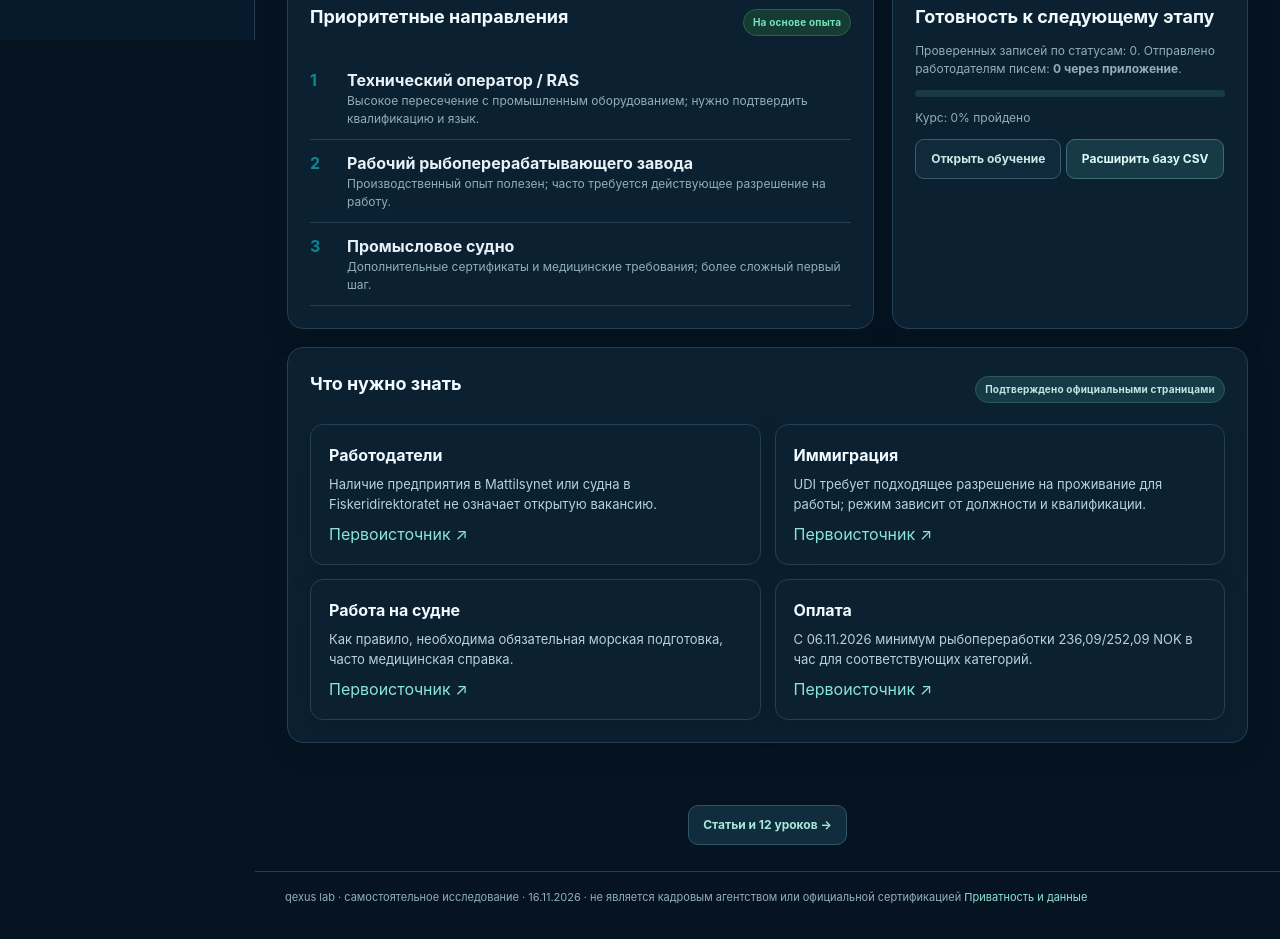
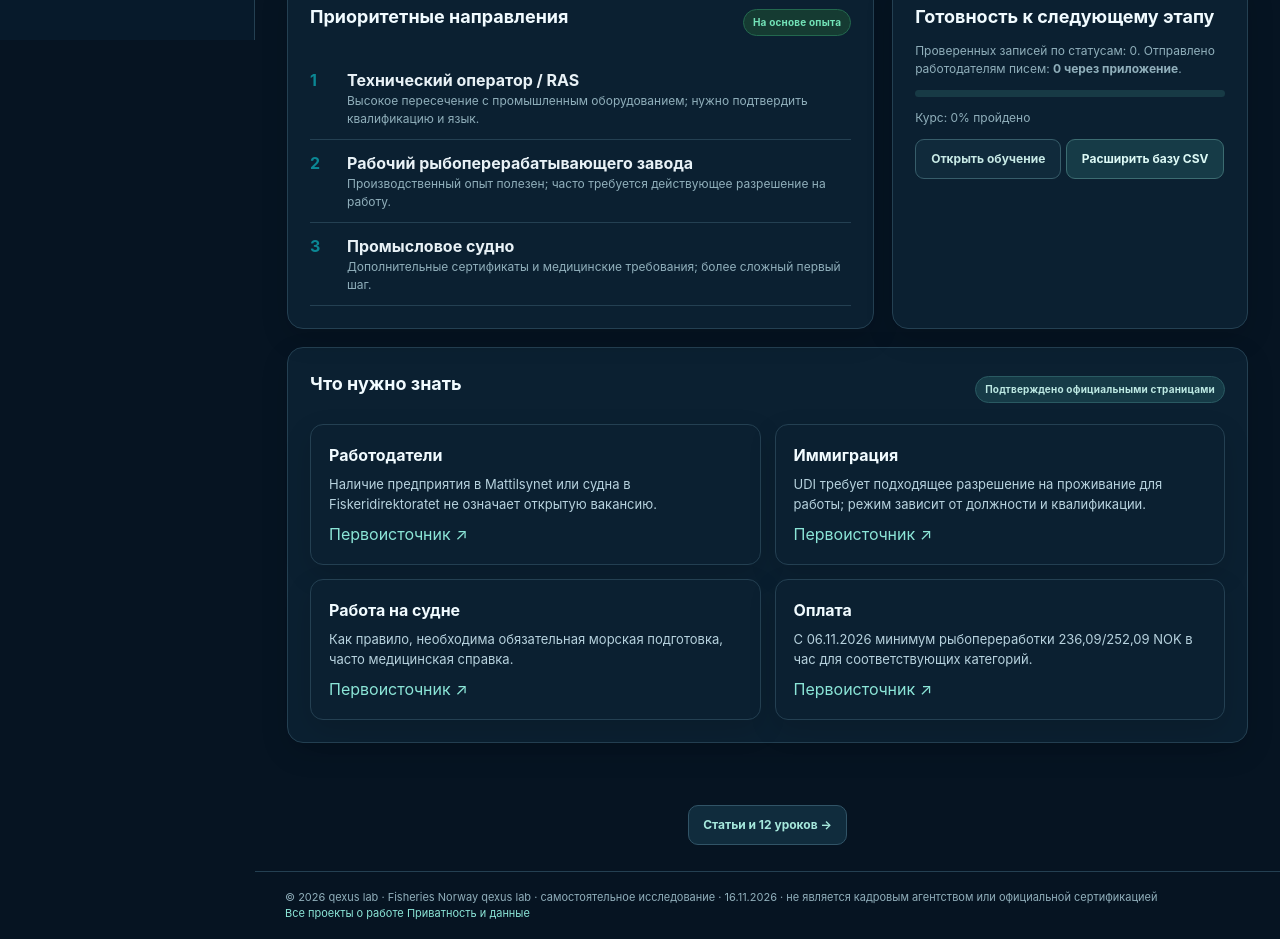
Before and after one commit to qexus/fisheries, a plain HTML site: page public/index.html in a window 1280 px wide. Shown: the part 784-1723 px from the top of the page. Drawn offline with Linux system fonts and the light colour scheme.

Commit message:
style: adopt shared qexus footer and preserve project disclosures

```diff
--- a/public/index.html
+++ b/public/index.html
@@ -16,6 +16,7 @@
 <link rel="stylesheet" href="https://qexus.github.io/shared/fisheries-core.css">
   <link rel="stylesheet" href="https://qexus.github.io/shared/fisheries-router.css">
 <link rel="stylesheet" href="i18n.css">
+<link rel="stylesheet" href="https://qexus.github.io/shared/qx-footer.css">
 
   <link rel="canonical" href="https://qexus.github.io/fisheries/">
 <link rel="alternate" hreflang="ru" href="https://qexus.github.io/fisheries/">
@@ -63,7 +64,18 @@
     <header class="topbar"><button id="menuToggle" aria-label="Открыть меню" aria-controls="sidebar" aria-expanded="false" class="hamburger">☰</button><div class="crumb"><a class="qexus-home crumb-home" href="https://qexus.github.io/work.html">← Поиск работы</a> <span>/</span> <span id="crumb">Обзор</span></div><div class="top-right"><nav class="country-switch" aria-label="Выбор страны"><span class="country-current" aria-current="page">🇳🇴 <span>Норвегия</span></span><a href="https://qexus.github.io/fisheries-ca/">🇨🇦 <span>Канада</span></a></nav><span class="pill version-pill">VER. 1.1</span></div></header>
     <main id="main" class="content"><h1>Рыбная отрасль Норвегии</h1><p>Открытые реестры, работодатели и обучение.</p></main>
     <nav class="seo-static-guides" aria-label="Учебные статьи"><a href="guides/">Статьи и 12 уроков →</a></nav>
-<footer class="footer">qexus lab · самостоятельное исследование · 16.11.2026 · не является кадровым агентством или официальной сертификацией <a href="https://qexus.github.io/privacy.html" style="color:#8be5d7">Приватность и данные</a></footer>
+<footer class="footer qx-footer">
+  <div class="qx-footer__inner">
+    <div class="qx-footer__meta">
+      <span class="qx-footer__brand">© 2026 qexus lab · Fisheries Norway</span>
+      <span class="qx-footer__note">qexus lab · самостоятельное исследование · 16.11.2026 · не является кадровым агентством или официальной сертификацией</span>
+    </div>
+    <div class="qx-footer__links">
+      <a href="https://qexus.github.io/work.html">Все проекты о работе</a>
+      <a href="https://qexus.github.io/privacy.html">Приватность и данные</a>
+    </div>
+  </div>
+</footer>
   </div>
 </div>
 <div id="toast" role="status" aria-live="polite"></div>
```
